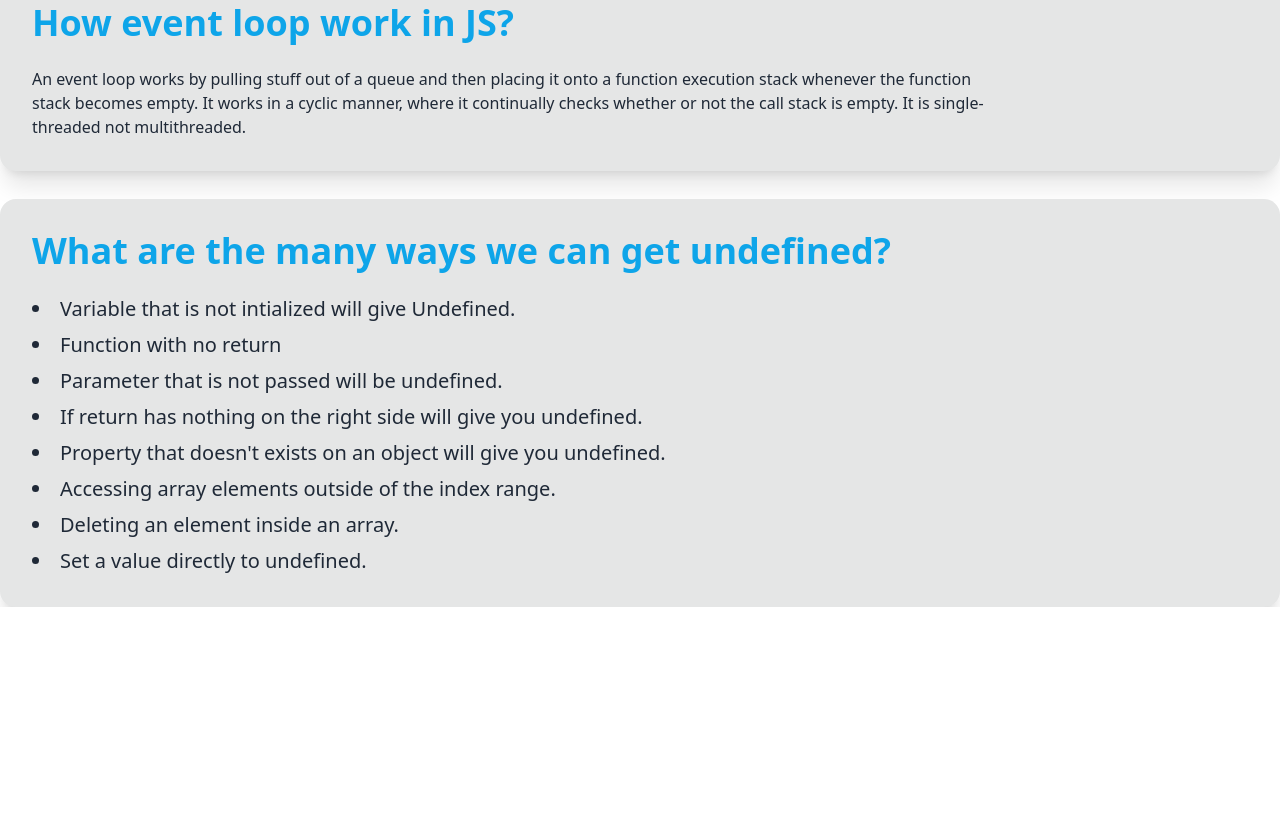
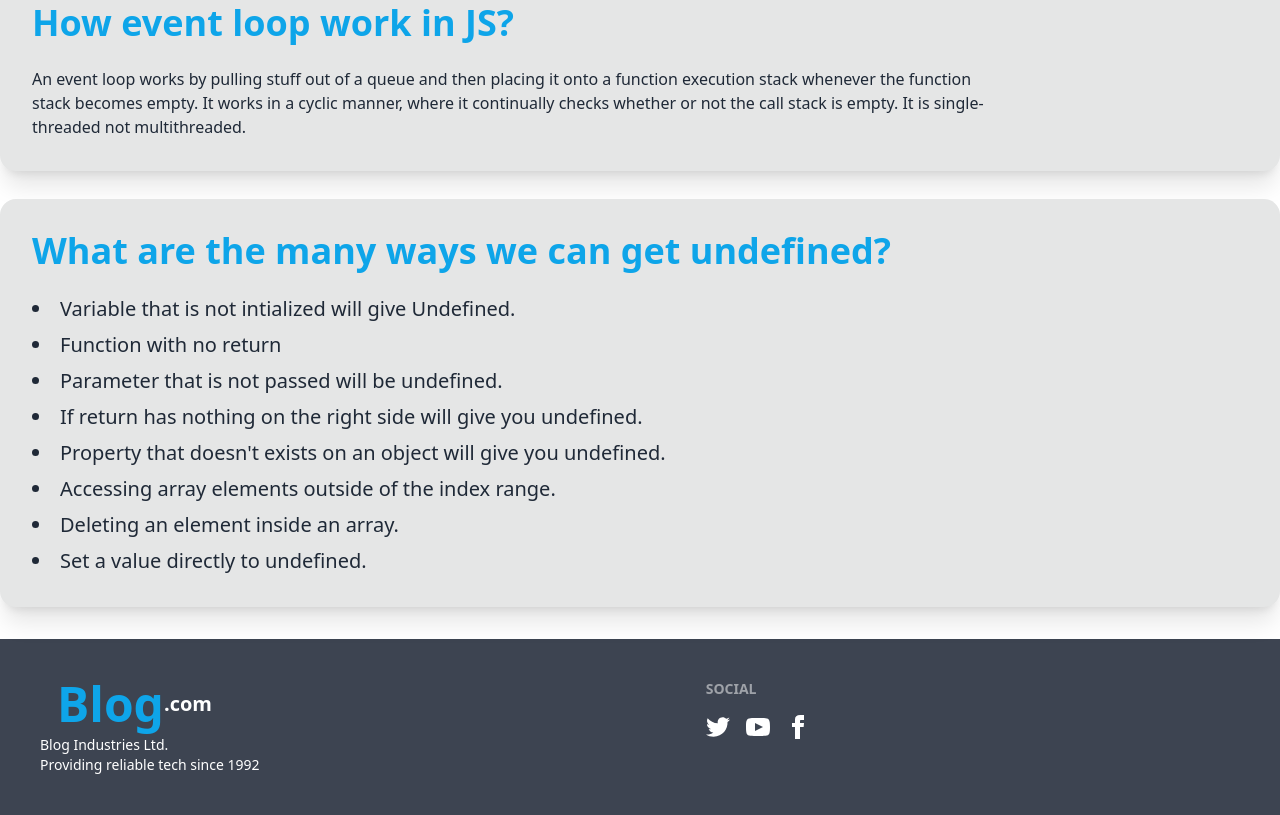
Before and after one commit to PARSA-00-55/type-monster, a plain HTML site: page blog.html in a window 1280 px wide. Shown: the part 1103-1918 px from the top of the page. Before the commit the page ends 1710 px from the top, so only its background shows below. Drawn offline with nearby package versions, Linux system fonts and the light colour scheme.

Commit message:
footer added and finel check done

```diff
--- a/blog.html
+++ b/blog.html
@@ -121,6 +121,21 @@
           </div>
     </main>
 
+    <!-- footer -->
+    <footer class="footer p-10 bg-neutral text-neutral-content mt-8">
+        <div>
+            <a class="btn btn-ghost normal-case text-xl"><span class="font-extrabold text-5xl text-sky-500">Blog</span>.com</a>
+          <p>Blog Industries Ltd.<br>Providing reliable tech since 1992</p>
+        </div>
+        <div>
+          <span class="footer-title">Social</span>
+          <div class="grid grid-flow-col gap-4">
+            <a><svg xmlns="http://www.w3.org/2000/svg" width="24" height="24" viewBox="0 0 24 24" class="fill-current"><path d="M24 4.557c-.883.392-1.832.656-2.828.775 1.017-.609 1.798-1.574 2.165-2.724-.951.564-2.005.974-3.127 1.195-.897-.957-2.178-1.555-3.594-1.555-3.179 0-5.515 2.966-4.797 6.045-4.091-.205-7.719-2.165-10.148-5.144-1.29 2.213-.669 5.108 1.523 6.574-.806-.026-1.566-.247-2.229-.616-.054 2.281 1.581 4.415 3.949 4.89-.693.188-1.452.232-2.224.084.626 1.956 2.444 3.379 4.6 3.419-2.07 1.623-4.678 2.348-7.29 2.04 2.179 1.397 4.768 2.212 7.548 2.212 9.142 0 14.307-7.721 13.995-14.646.962-.695 1.797-1.562 2.457-2.549z"></path></svg></a>
+            <a><svg xmlns="http://www.w3.org/2000/svg" width="24" height="24" viewBox="0 0 24 24" class="fill-current"><path d="M19.615 3.184c-3.604-.246-11.631-.245-15.23 0-3.897.266-4.356 2.62-4.385 8.816.029 6.185.484 8.549 4.385 8.816 3.6.245 11.626.246 15.23 0 3.897-.266 4.356-2.62 4.385-8.816-.029-6.185-.484-8.549-4.385-8.816zm-10.615 12.816v-8l8 3.993-8 4.007z"></path></svg></a>
+            <a><svg xmlns="http://www.w3.org/2000/svg" width="24" height="24" viewBox="0 0 24 24" class="fill-current"><path d="M9 8h-3v4h3v12h5v-12h3.642l.358-4h-4v-1.667c0-.955.192-1.333 1.115-1.333h2.885v-5h-3.808c-3.596 0-5.192 1.583-5.192 4.615v3.385z"></path></svg></a>
+          </div>
+        </div>
+      </footer>
 </body>
 
 </html>
--- a/script.js
+++ b/script.js
@@ -111,7 +111,7 @@ const start = () => {
 
     // finished timer
     if (count == 0) {
-      // -------------- START TYPING -----------------
+      // -------------- START TYPING -----------------//
       document.addEventListener("keydown", typeController);
       countdownOverlay.style.display = "none";
       display.classList.remove("inactive");
@@ -134,6 +134,5 @@ setInterval(() => {
   const currentTime = new Date().getTime();
   const timeSpent = parseInt((currentTime - startTime) / 1000);
 
-
   document.getElementById("show-time").innerHTML = `${startTime ? timeSpent : 0} seconds`;
 }, 1000);
```
Also changed, not shown: index.html (+1 -1 lines).
